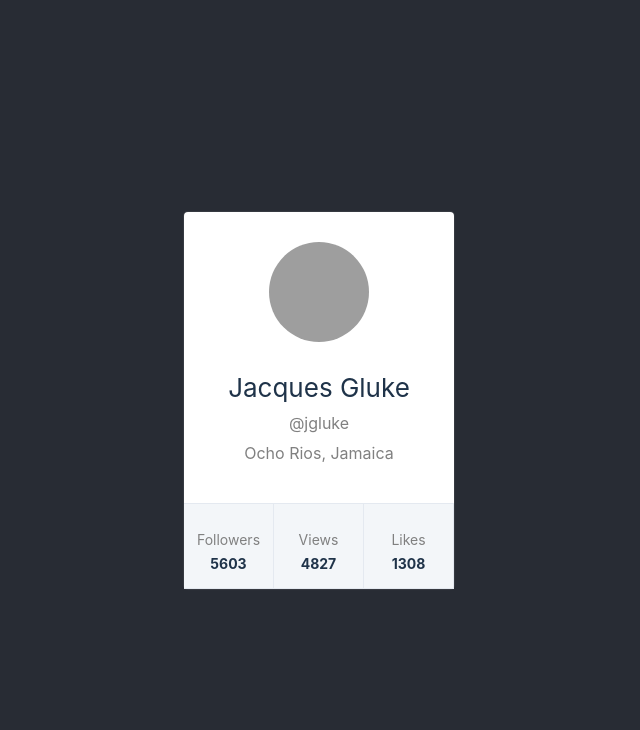
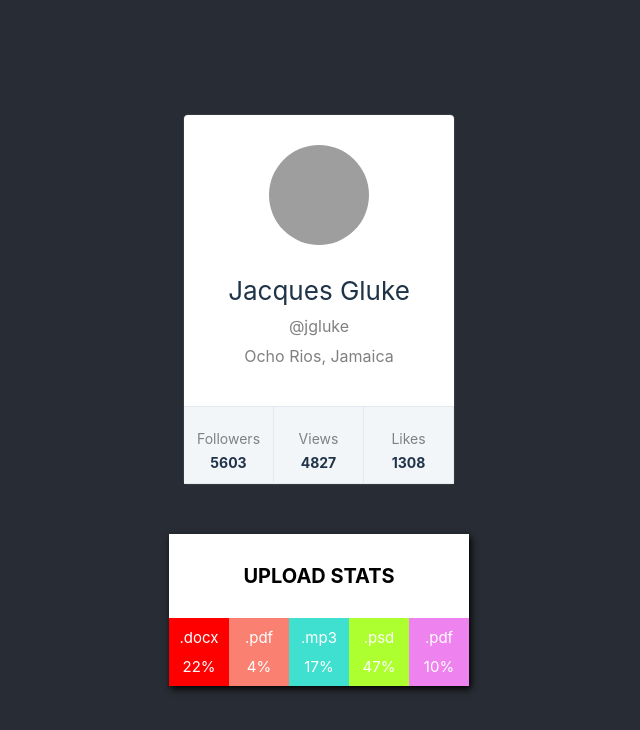
Before and after one commit to Piojank/goit-react-hw-01-components, a React (Create React App) app: page / in a window 1280 px wide. Shown: the top 730 px of the page, without its empty margins (321-961 px from the left). Built offline with nearby package versions, Linux system fonts and the light colour scheme; grey boxes are pictures that could not be loaded; the HTML template or start-up script is replaced by a standard one.

Commit message:
Add stats

```diff
--- a/src/App.jsx
+++ b/src/App.jsx
@@ -1,8 +1,9 @@
 import "./App.css";
 import Profile from "./components/profile/Profile";
+import Statistics from "./components/stats/Statistics";
 
 import user from "./data/user.json";
-// import stats from "./data/stats.json";
+import stats from "./data/stats.json";
 // import friends from "./data/friends.json";
 // import items from "./data/transactions.json";
 
@@ -19,6 +20,7 @@ const App = () => {
           likes={user.stats.likes}
           followers={user.stats.followers}
         />
+        <Statistics title="Upload stats" statistics={stats} />
       </header>
     </div>
   );
--- a/src/components/profile/Profile.jsx
+++ b/src/components/profile/Profile.jsx
@@ -1,7 +1,8 @@
 import styles from './Profile.module.css';
 import PropTypes from "prop-types";
 
-const Profile = ({ username, tag, location, avatar, views, likes, followers }) => (
+const Profile = ({ username, tag, location, avatar, views, likes, followers }) => {
+    return (
         <div class={styles.profile}>
             <div className={styles.description}>
                 <img src={avatar} alt="User avatar" className={styles.avatar} />
@@ -26,6 +27,7 @@ const Profile = ({ username, tag, location, avatar, views, likes, followers }) =
             </ul>
         </div>
     );
+};
 
 Profile.propTypes = {
     username: PropTypes.string,
--- a/src/components/profile/Profile.module.css
+++ b/src/components/profile/Profile.module.css
@@ -59,7 +59,7 @@
 .stats>li {
     list-style-type: none;
     width: 100%;
-    padding: 16px 0;
+    padding: 12px 0;
     margin: 0;
     border-bottom: 1px solid #e4e9f0;
     border-top: 1px solid #e4e9f0;
--- a/src/components/stats/Statistics.jsx
+++ b/src/components/stats/Statistics.jsx
@@ -0,0 +1,24 @@
+import Item from "./item";
+import styles from "./Statistics.module.css";
+import PropTypes from "prop-types";
+
+const Statistics = ({ statistics, title }) => {
+    return (
+        <section className={styles.statistics}>
+            <h2 className={styles.title}>{title}</h2>
+            <ul className={styles.statList}>
+        {statistics.length > 0 &&
+            statistics.map(({ id, label, percentage }) => (
+                <Item key={id} id={id} label={label} percentage={percentage} />
+            ))}
+            </ul>
+        </section>
+    );
+};
+
+Statistics.propTypes = {
+    title: PropTypes.string,
+    stats: PropTypes.array,
+};
+
+export default Statistics;
--- a/src/components/stats/item.jsx
+++ b/src/components/stats/item.jsx
@@ -0,0 +1,12 @@
+import styles from "./Statistics.module.css";
+
+const Item = ({ id, label, percentage }) => {
+    return (
+        <li className={styles.item}>
+        <span className={styles.label}>{label}</span>
+        <span className={styles.percentage}>{percentage}%</span>
+        </li>
+    );
+}
+
+export default Item;
```
Lines whose indentation alone changed are shown as unchanged.
